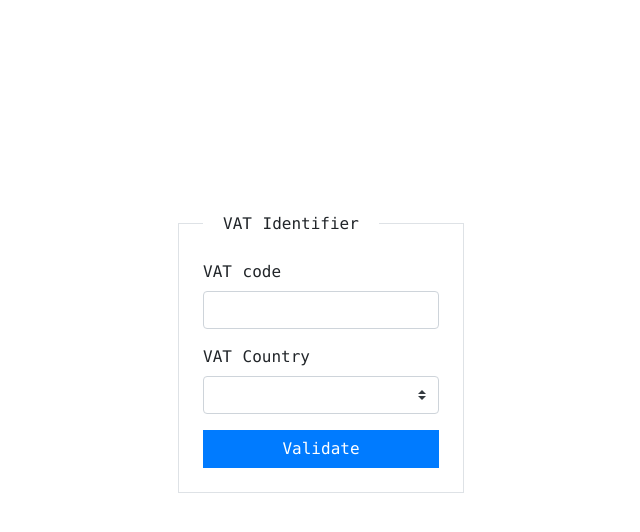
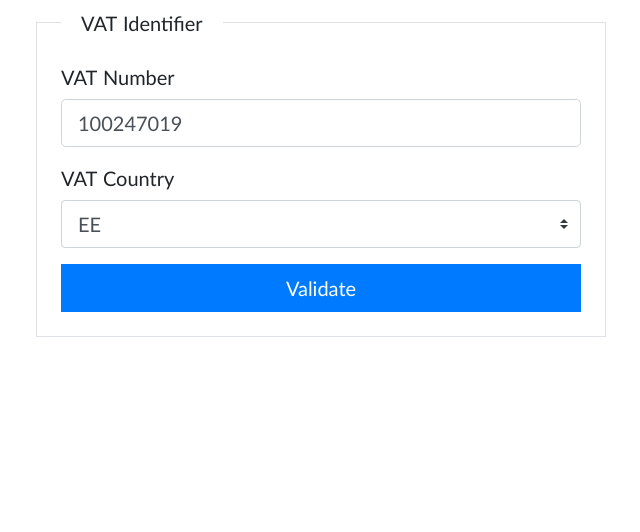
Before and after one commit to EricTalv/vat-checker, a Nuxt app: page / in a window 1280 px wide. Shown: the top 532 px of the page, without its empty margins (319-959 px from the left). Built offline with nearby package versions, Linux system fonts and the light colour scheme.

Commit message:
basic logic is set

```diff
--- a/nuxt.config.js
+++ b/nuxt.config.js
@@ -1,46 +1,54 @@
 
 export default {
-  mode: 'spa',
+  mode: "spa",
   /*
    ** Headers of the page
    */
   head: {
-    title: process.env.npm_package_name || '',
+    title: process.env.npm_package_name || "",
     meta: [
-      { charset: 'utf-8' },
-      { name: 'viewport', content: 'width=device-width, initial-scale=1' },
-      { hid: 'description', name: 'description', content: process.env.npm_package_description || '' }
+      { charset: "utf-8" },
+      { name: "viewport", content: "width=device-width, initial-scale=1" },
+      {
+        hid: "description",
+        name: "description",
+        content: process.env.npm_package_description || ""
+      }
     ],
-    link: [
-      { rel: 'icon', type: 'image/x-icon', href: '/favicon.ico' }
-    ]
+    link: [{ rel: "icon", type: "image/x-icon", href: "/favicon.ico" }]
   },
   /*
    ** Customize the progress-bar color
    */
-  loading: { color: '#fff' },
+  loading: { color: "#fff" },
   /*
    ** Global CSS
    */
-  css: [
-  ],
+  css: [],
   /*
    ** Plugins to load before mounting the App
    */
-  plugins: [
-  ],
+  plugins: [],
   /*
    ** Nuxt.js dev-modules
    */
-  buildModules: [
-  ],
+  buildModules: [],
   /*
    ** Nuxt.js modules
    */
   modules: [
     // Doc: https://bootstrap-vue.js.org
-    'bootstrap-vue/nuxt',
+    "bootstrap-vue/nuxt",
+    "@nuxtjs/axios",
   ],
+
+  /*
+  ** Axios
+   */
+  axios: {
+
+  },
+
   /*
    ** Build configuration
    */
@@ -48,7 +56,6 @@ export default {
     /*
      ** You can extend webpack config here
      */
-    extend (config, ctx) {
+    extend(config, ctx) {}
   }
-  }
-}
+};
--- a/pages/index.vue
+++ b/pages/index.vue
@@ -9,18 +9,26 @@
 
         [*] Front-end initial styles V1
 
-        [ ] Send VAT-ID request to endpoint
-        [ ] Retrieve Data
-        [ ] Display retrieved data
+        [*] Send VAT-ID request to endpoint
+          [*] send a -succesful- request to url
+        [*] Retrieve Data
+        [*] Display retrieved data
+
+        [*] Prettify JSON
+        [*] Return data Form
+          [ ] Make a good looking display
+
+        [ ] Implement Loading animation on validate
+
         [ ] Populate Country list
 
     -->
 
   <div class="container">
 
-    <div class="row align-middle h-100">
+    <div class="row align-middle h-50">
 
-      <b-form @submit="onSubmit" @reset="onReset" >
+      <b-form @submit="onSubmit" class="w-50">
 
         <b-form-group
           label="VAT Identifier"
@@ -28,11 +36,12 @@
         >
 
           <!-- VAT ID -->
-          <b-form-group label="VAT code">
+          <b-form-group label="VAT Number">
             <b-form-input
-              id="vat-code-input"
+              id="vat-number-input"
               type="text"
-              v-model="form.vatCode"
+              v-model="form.VATNumber"
+              size="lg"
             ></b-form-input>
           </b-form-group>
 
@@ -41,52 +50,73 @@
             <b-form-select
               id="vat-country-input"
               v-model="form.country"
-              :options="[{ text: 'Choose...', value: null }, 'One', 'Two', 'Three']"
+              :options="['EE', 'BG', 'RU']"
+              size="lg"
+
             ></b-form-select>
           </b-form-group>
 
           <!-- Submit -->
-          <b-button block squared variant="primary" type="submit">Validate</b-button>
-
+          <b-button block squared size="lg" variant="primary" type="submit">Validate</b-button>
 
         </b-form-group>
 
-
       </b-form>
-
 
     </div>
 
+    <!-- Show this only when data exists -->
+    <div class="row" v-if="items">
+      <b-col>
+        <b-form-group
+          label="Result"
+          class="border p-4 vat-returned-container"
+        >
+
+          <b-table stacked :items="items"></b-table>
+
+        </b-form-group>
+      </b-col>
+    </div>
   </div>
 
 </template>
 
 <script>
 
+
   export default {
+
     data() {
       return {
         form: {
-          vatCode: '',
-          country: ''
-        }
+          VATNumber: '100247019',
+          country: 'EE'
+        },
+
+        items: null
       }
     },
 
     methods: {
         onSubmit(evt) {
+
           evt.preventDefault()
-          alert(JSON.stringify(this.form))
-        },
+
+          // Using Axios to handle requests
+          this.$axios
+            .get(`https://vat.erply.com/numbers?vatNumber=${this.form.country}${this.form.VATNumber}`) // sends request
+            .then((response) => {
+              // put Response.DATA into Returned Data Object
+              this.items = [response.data]
+              console.log(response.status)
+
+            }) // Handles returned data
 
 
-        onReset(evt) {
-          evt.preventDefault()
-          this.form.vatCode = ''
-          this.form.country = ''
-        }
+
+        },
     }
-
   }
 
 
@@ -101,7 +131,8 @@ html, body {
 
 .container {
   height: 90vh;
-  font-family: Consolas, sans-serif;
+  font-family:'Trebuchet MS', 'Lucida Sans Unicode', 'Lucida Grande', 'Lucida Sans', Arial, sans-serif;
+  font-size: 20px;
 }
 
 .row {
@@ -111,7 +142,7 @@ html, body {
 
 }
 
-.vat-id-container > legend {
+.vat-id-container > legend, .vat-returned-container > legend {
   width: auto;
   padding: 0 20px;
   border-bottom: none;
```
Also changed, not shown: package.json (+6 -2 lines), 1 other file (tests, documents, lock files or other folders). Lines whose indentation alone changed are shown as unchanged.
